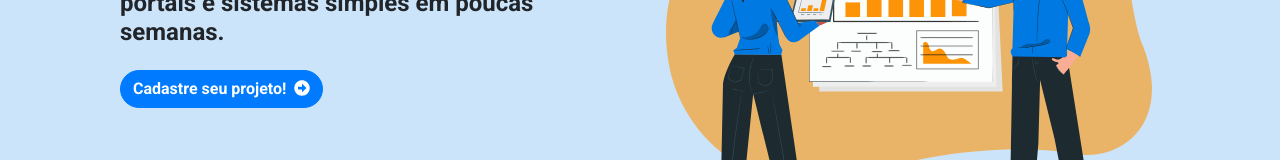
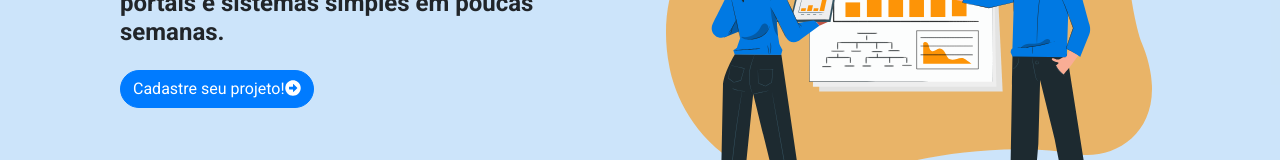
Before and after one commit to prefeiturasp/SME-ProjetosRapidos-FrontEnd, a React (Create React App) app: page /projetosrapidos/ in a window 1280 px wide. Shown: the part 424-584 px from the top of the page. Built offline with nearby package versions, Linux system fonts and the light colour scheme.

Commit message:
Estiliza componente custom button

```diff
--- a/src/components/shared/button/Button.jsx
+++ b/src/components/shared/button/Button.jsx
@@ -11,10 +11,10 @@ export default function Button(props){
   const { title, iconRight } = props;
 
   return (
-    <button class="btn btn-primary btn-large font-weight-bold btn-radius my-3" type="submit">
+    <button className="btn btn-primary btn-large fw-bold btn-radius fs-5 my-3" type="submit" color="custom-color">
       {title}
       {iconRight &&
-        <FontAwesomeIcon icon={icons[iconRight]} className="stretched-link ml-2"/>
+        <FontAwesomeIcon icon={icons[iconRight]} className="stretched-link ms-2"/>
       }
     </button>
   );
```
